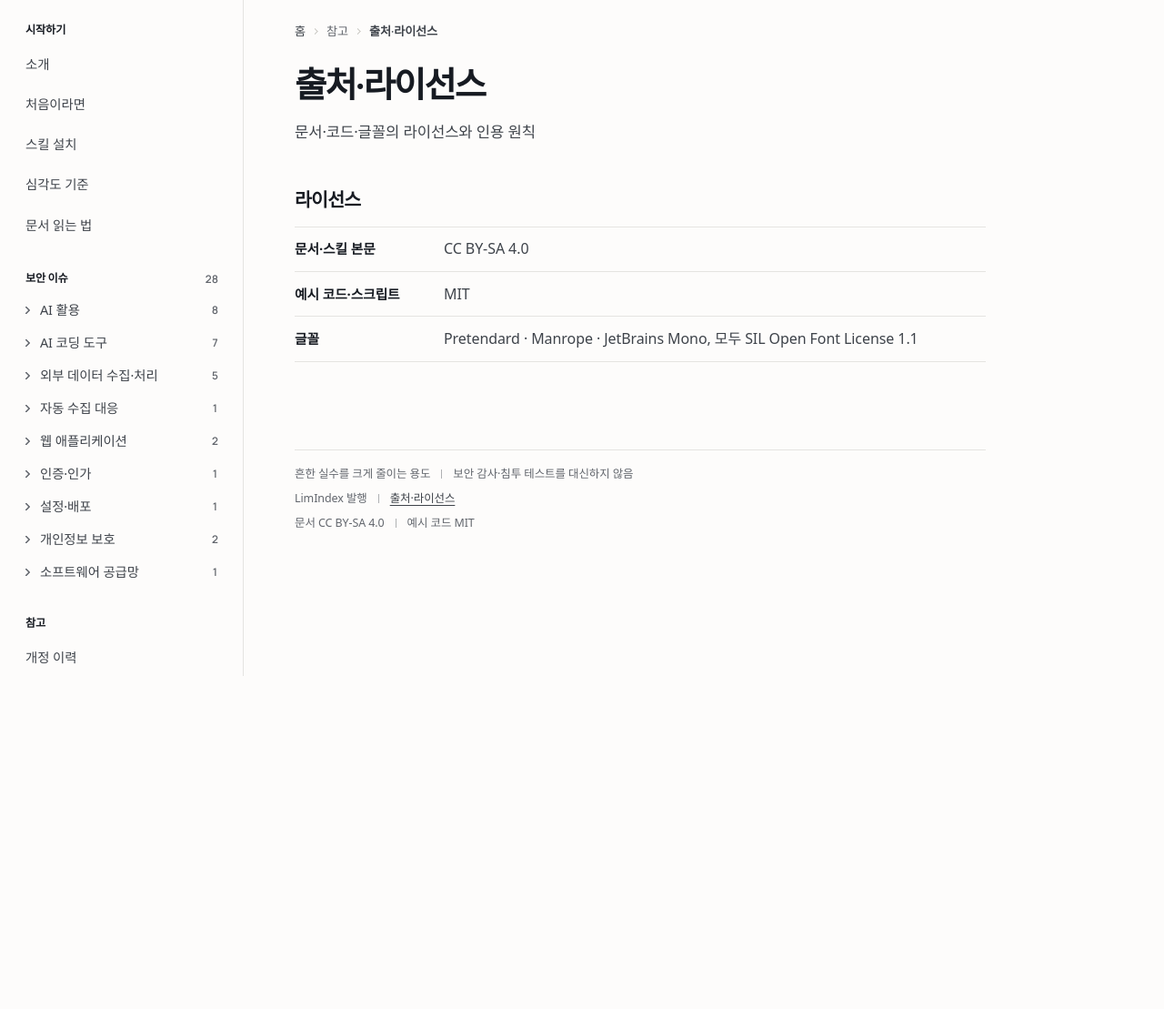
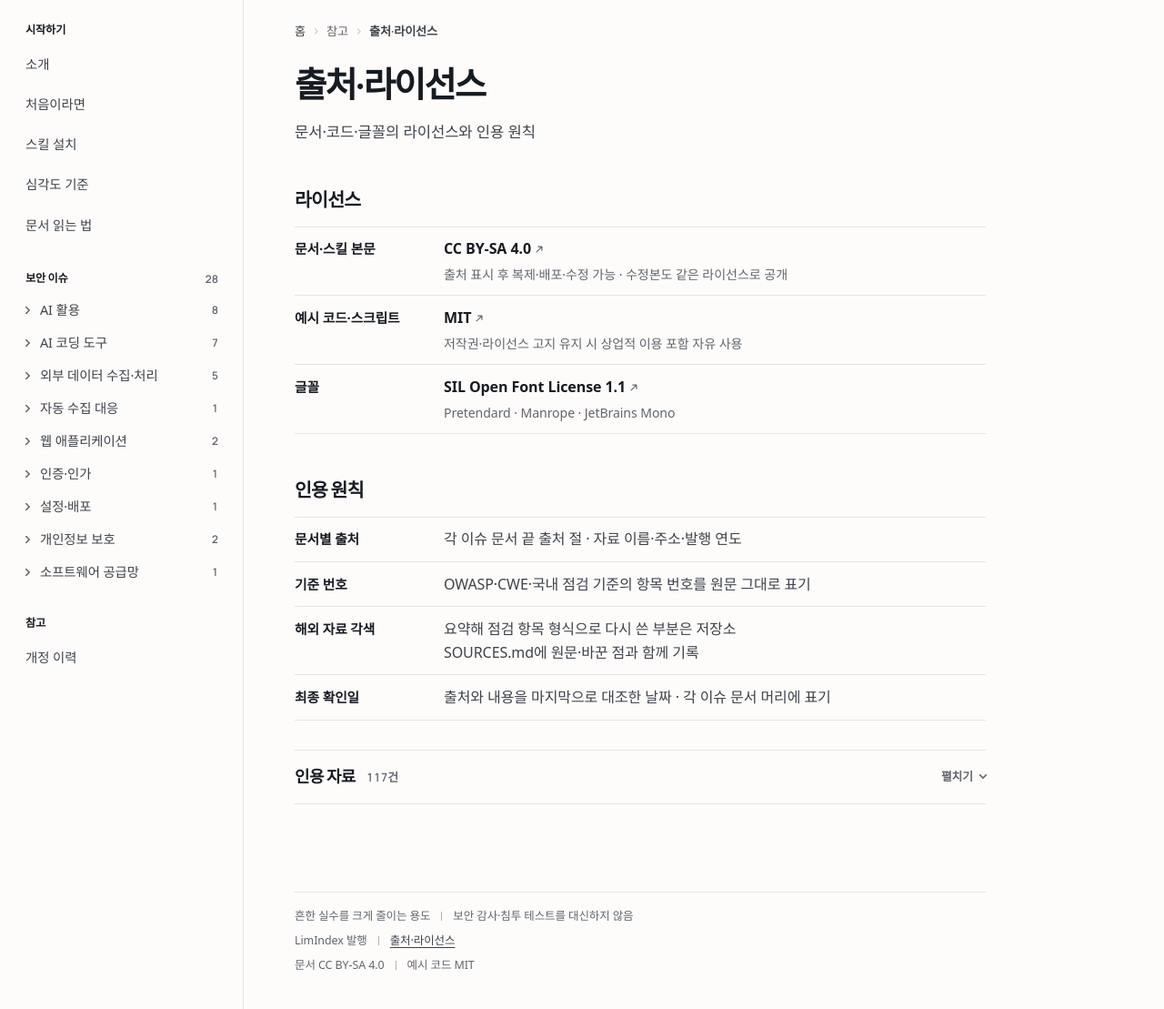
Before and after one commit to limindex/white-security, a PHP site: page /index.php?p=sources in a window 1280 px wide. Shown: the part 57-1166 px from the top of the page at 91% size. Before the commit the page ends 800 px from the top, so only its background shows below. Run offline with PHP 8.4, Linux system fonts and the light colour scheme; some libraries are stand-ins or nearby versions; some web fonts are replaced.

Commit message:
개정 이력 날짜별 문서 개정 목록·출처 인용 원칙과 인용 자료·404 정리
Co-Authored-By: Claude Opus 5.5 <noreply@anthropic.com>

```diff
--- a/src/Site.php
+++ b/src/Site.php
@@ -211,6 +211,44 @@ final class Site
         return array_slice($rows, 0, $n);
     }
 
+    /**
+     * 개정 이력 페이지: 모든 이슈의 개정 기록 전부, 날짜 최신순·같은 날은 id 순.
+     * @return list<array{issue:Issue,date:string,note:string}>
+     */
+    public function allRevisions(): array
+    {
+        $rows = [];
+        foreach ($this->repo->all() as $i) {
+            foreach ($i->revisions as $r) $rows[] = ['issue' => $i, 'date' => $r['date'], 'note' => $r['note']];
+        }
+        usort($rows, fn($a, $b) => [$b['date'], $a['issue']->id] <=> [$a['date'], $b['issue']->id]);
+        return $rows;
+    }
+
+    /**
+     * 출처·라이선스 페이지: 이슈들이 인용한 자료(주소 기준 중복 제거), 기관 주소·제목 순, 인용한 이슈 번호 포함.
+     * @return list<array{title:string,url:string,year:int,host:string,ids:list<string>}>
+     */
+    public function sourceIndex(): array
+    {
+        $by = [];
+        foreach ($this->repo->all() as $i) {
+            foreach ($i->sources as $s) {
+                $u = $s['url'];
+                if (!isset($by[$u])) {
+                    $host = (string)parse_url($u, PHP_URL_HOST);
+                    $by[$u] = ['title' => $s['title'], 'url' => $u, 'year' => (int)$s['year'], 'host' => (string)preg_replace('/^www\./', '', $host), 'ids' => []];
+                }
+                if (!in_array($i->id, $by[$u]['ids'], true)) $by[$u]['ids'][] = $i->id;
+            }
+        }
+        $rows = array_values($by);
+        foreach ($rows as &$r) sort($r['ids']);
+        unset($r);
+        usort($rows, fn($a, $b) => [$a['host'], mb_strtolower($a['title'])] <=> [$b['host'], mb_strtolower($b['title'])]);
+        return $rows;
+    }
+
     /** 출력용 이스케이프 */
     public static function e(string $s): string { return htmlspecialchars($s, ENT_QUOTES | ENT_SUBSTITUTE, 'UTF-8'); }
 
--- a/templates/sources.php
+++ b/templates/sources.php
@@ -1,12 +1,49 @@
-<?php /** @var Site $site @var string $title @var string $lead */ ?>
+<?php /** @var Site $site @var string $title @var string $lead */
+$ext = '<svg class="ws-ext" viewBox="0 0 12 12" width="10" height="10" aria-hidden="true" focusable="false"><path d="M4.5 2.5h5v5M9.5 2.5l-7 7" fill="none" stroke="currentColor" stroke-width="1.4" stroke-linecap="round" stroke-linejoin="round"/></svg>';
+$licenses = [
+    ['문서·스킬 본문', 'CC BY-SA 4.0', 'https://creativecommons.org/licenses/by-sa/4.0/deed.ko', '출처 표시 후 복제·배포·수정 가능 · 수정본도 같은 라이선스로 공개'],
+    ['예시 코드·스크립트', 'MIT', 'https://opensource.org/license/mit', '저작권·라이선스 고지 유지 시 상업적 이용 포함 자유 사용'],
+    ['글꼴', 'SIL Open Font License 1.1', 'https://openfontlicense.org/', 'Pretendard · Manrope · JetBrains Mono'],
+];
+$rules = [
+    ['문서별 출처', '각 이슈 문서 끝 출처 절 · 자료 이름·주소·발행 연도'],
+    ['기준 번호', 'OWASP·CWE·국내 점검 기준의 항목 번호를 원문 그대로 표기'],
+    ['해외 자료 각색', '요약해 점검 항목 형식으로 다시 쓴 부분은 저장소 SOURCES.md에 원문·바꾼 점과 함께 기록'],
+    ['최종 확인일', '출처와 내용을 마지막으로 대조한 날짜 · 각 이슈 문서 머리에 표기'],
+];
+$refs = $site->sourceIndex();
+?>
 <div class="ws-page">
 <?= $site->render('_pagehead', ['title' => $title, 'lead' => $lead]) ?>
-<section class="ws-sec">
-<h2>라이선스</h2>
+<section class="ws-sec" aria-labelledby="ws-lic-h">
+<h2 id="ws-lic-h">라이선스</h2>
 <dl class="ws-deflist">
-<div><dt>문서·스킬 본문</dt><dd>CC BY-SA 4.0</dd></div>
-<div><dt>예시 코드·스크립트</dt><dd>MIT</dd></div>
-<div><dt>글꼴</dt><dd>Pretendard · Manrope · JetBrains Mono, 모두 SIL Open Font License 1.1</dd></div>
+<?php foreach ($licenses as [$what, $name, $url, $note]): ?>
+<div><dt><?= Site::e($what) ?></dt><dd><a class="ws-deflink" href="<?= Site::e($url) ?>" rel="noopener noreferrer"><span><?= Site::e($name) ?></span><?= $ext ?></a><span class="ws-dd-note"><?= Site::t($note) ?></span></dd></div>
+<?php endforeach ?>
 </dl>
 </section>
+<section class="ws-sec" aria-labelledby="ws-cite-h">
+<h2 id="ws-cite-h">인용 원칙</h2>
+<dl class="ws-deflist">
+<?php foreach ($rules as [$k, $v]): ?>
+<div><dt><?= Site::e($k) ?></dt><dd><?= Site::t($v) ?></dd></div>
+<?php endforeach ?>
+</dl>
+</section>
+<?php if ($refs): ?>
+<section class="ws-sec ws-fold" id="refs">
+<details><summary><h2>인용 자료</h2><span class="ws-fold-count"><?= count($refs) ?>건</span><span class="ws-fold-hint" aria-hidden="true"><span class="ws-fold-closed">펼치기</span><span class="ws-fold-open">접기</span></span></summary>
+<div class="ws-fold-body">
+<p class="ws-sec-note"><?= Site::t('모든 이슈 문서의 출처 · 같은 주소는 한 번만 · 기관 주소순') ?></p>
+<ol class="ws-reflist">
+<?php foreach ($refs as $r): ?>
+<li><a class="ws-ref-title" href="<?= Site::e($r['url']) ?>" rel="noopener noreferrer"><?= Site::e($r['title']) ?></a>
+<span class="ws-ref-meta"><span class="ws-ref-host"><?= Site::e($r['host']) ?></span><span class="ws-ref-year"><?= Site::e((string)$r['year']) ?></span><?php foreach ($r['ids'] as $id): ?><a class="ws-ref-id" href="<?= Site::e($site->url('issues/' . $id)) ?>"><?= Site::e($id) ?></a><?php endforeach ?></span></li>
+<?php endforeach ?>
+</ol>
 </div>
+</details>
+</section>
+<?php endif ?>
+</div>
```
Also changed, not shown: templates/changelog.php (+29 -3 lines), templates/error.php (+11 -5 lines), tests/ReferencePageTest.php (added, +76 -0 lines).
